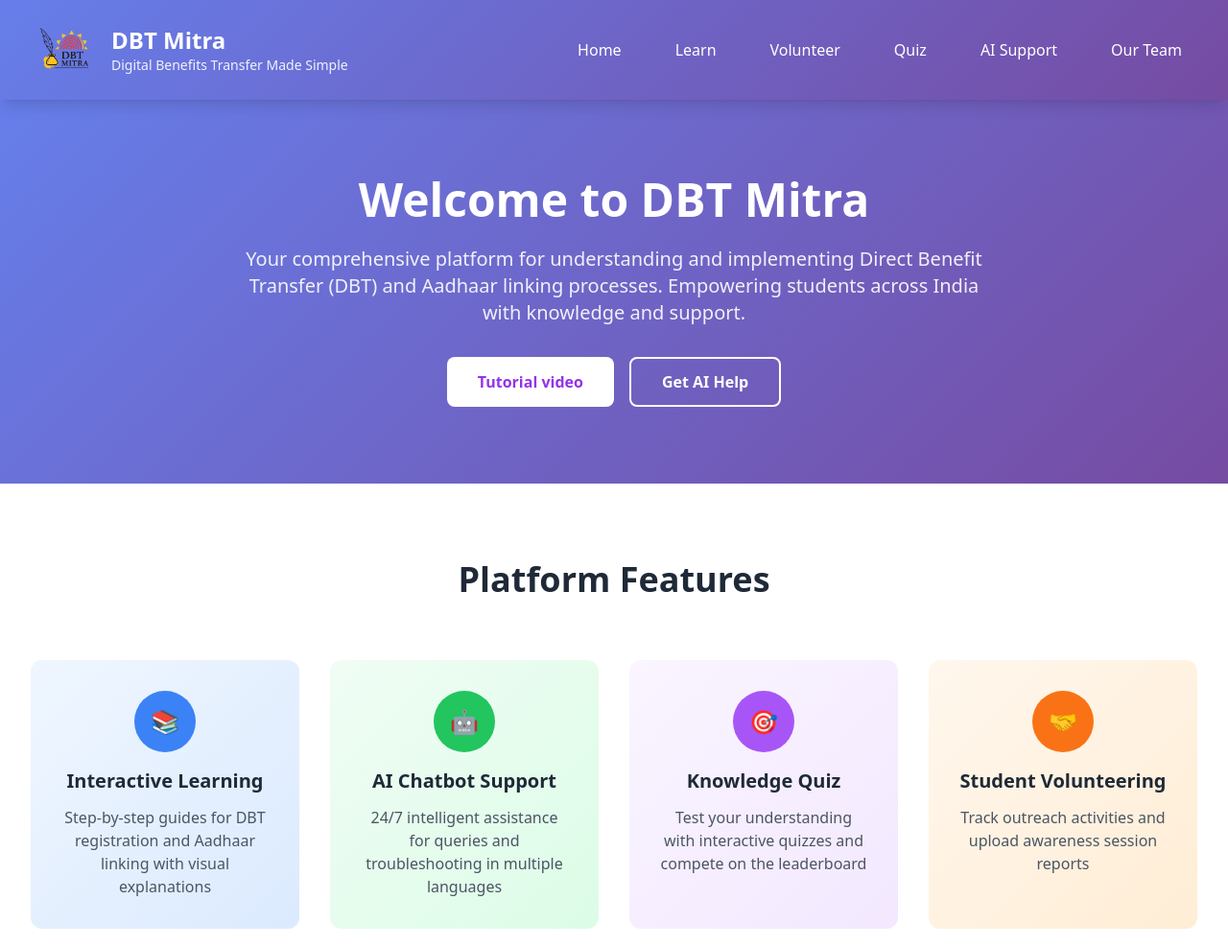
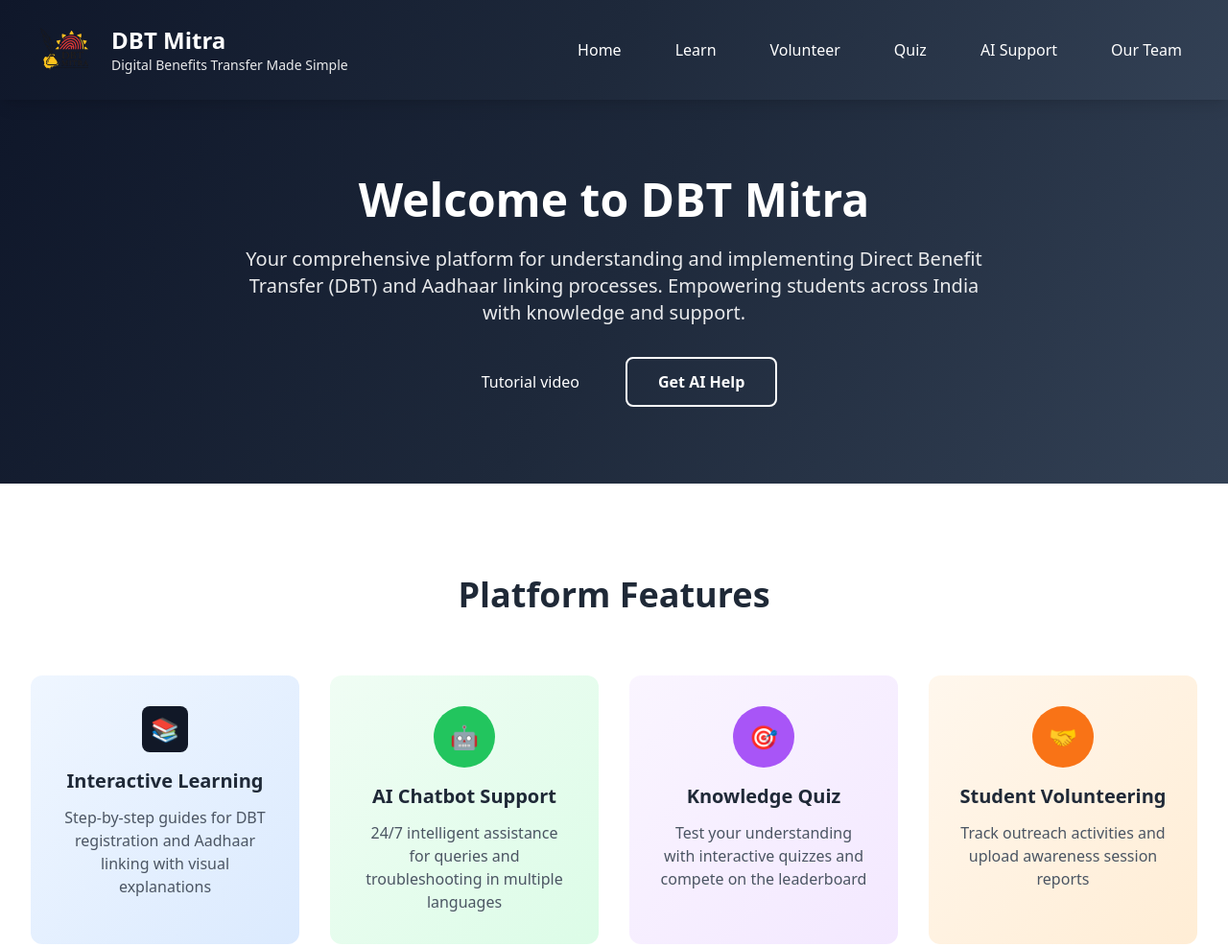
Before and after one commit to DBT-Mitra/home, a plain HTML site: page index.html in a window 1280 px wide. Shown: the top 987 px of the page at 96% size. Drawn offline with nearby package versions, Linux system fonts and the light colour scheme.

Commit message:
first commit

```diff
--- a/index.html
+++ b/index.html
@@ -8,7 +8,7 @@
     <script src="https://cdn.tailwindcss.com"></script>
     <link rel="stylesheet" href="style.css" />
   </head>
-  <body class="bg-gray-50">
+  <body class="bg-[#f8fafc] text-gray-900">
     <!-- Navigation -->
     <nav class="gradient-bg text-white shadow-lg sticky top-0 z-50">
       <div class="max-w-7xl mx-auto px-4 sm:px-6 lg:px-8">
@@ -150,7 +150,7 @@
           <div class="flex justify-center space-x-4 fade-in">
             <button
               onclick="showSection('tutorial')"
-              class="bg-white text-purple-600 px-8 py-3 rounded-lg font-semibold hover:bg-gray-100 transition-colors"
+              class="class=bg-black text-white px-8 py-3 rounded-lg hover:bg-gray-800 transition"
             >
               Tutorial video
             </button>
@@ -165,7 +165,7 @@
       </div>
 
       <!-- Key Features -->
-      <div class="py-20 bg-white">
+      <div class="py-24 bg-white">
         <div class="max-w-7xl mx-auto px-4 sm:px-6 lg:px-8">
           <h3 class="text-4xl font-bold text-center text-gray-800 mb-16">
             Platform Features
@@ -175,7 +175,7 @@
               class="text-center card-hover bg-gradient-to-br from-blue-50 to-blue-100 p-8 rounded-xl"
             >
               <div
-                class="w-16 h-16 bg-blue-500 rounded-full flex items-center justify-center mx-auto mb-4"
+                class="w-12 h-12 bg-gray-900 text-white rounded-lg flex items-center justify-center mx-auto mb-4"
               >
                 <span class="text-white text-2xl">📚</span>
               </div>
@@ -310,7 +310,7 @@
             <h3 class="text-2xl font-bold text-center mb-8 text-gray-800">
               DBT vs Aadhaar Linking: Key Differences
             </h3>
-            <div class="grid grid-cols-1 sm:grid-cols-2 md:grid-cols-4 gap-8">
+            <div class="grid grid-cols-1 md:grid-cols-2 gap-8">
               <div class="bg-white rounded-xl p-6 shadow-lg">
                 <div class="flex items-center mb-4">
                   <div
@@ -376,7 +376,7 @@
           </div>
 
           <!-- Step-by-step Guides -->
-          <div class="grid grid-cols-4 gap-8">
+          <div class="grid grid-cols-1 md:grid-cols-2 gap-8">
             <div class="bg-white rounded-xl shadow-lg overflow-hidden">
               <div
                 class="bg-gradient-to-r from-blue-500 to-blue-600 text-white p-6"
--- a/style.css
+++ b/style.css
@@ -3,7 +3,7 @@ body {
 }
 
 .gradient-bg {
-  background: linear-gradient(135deg, #667eea 0%, #764ba2 100%);
+  background: linear-gradient(120deg, #0f172a, #1e293b, #334155);
 }
 
 .card-hover {
```
